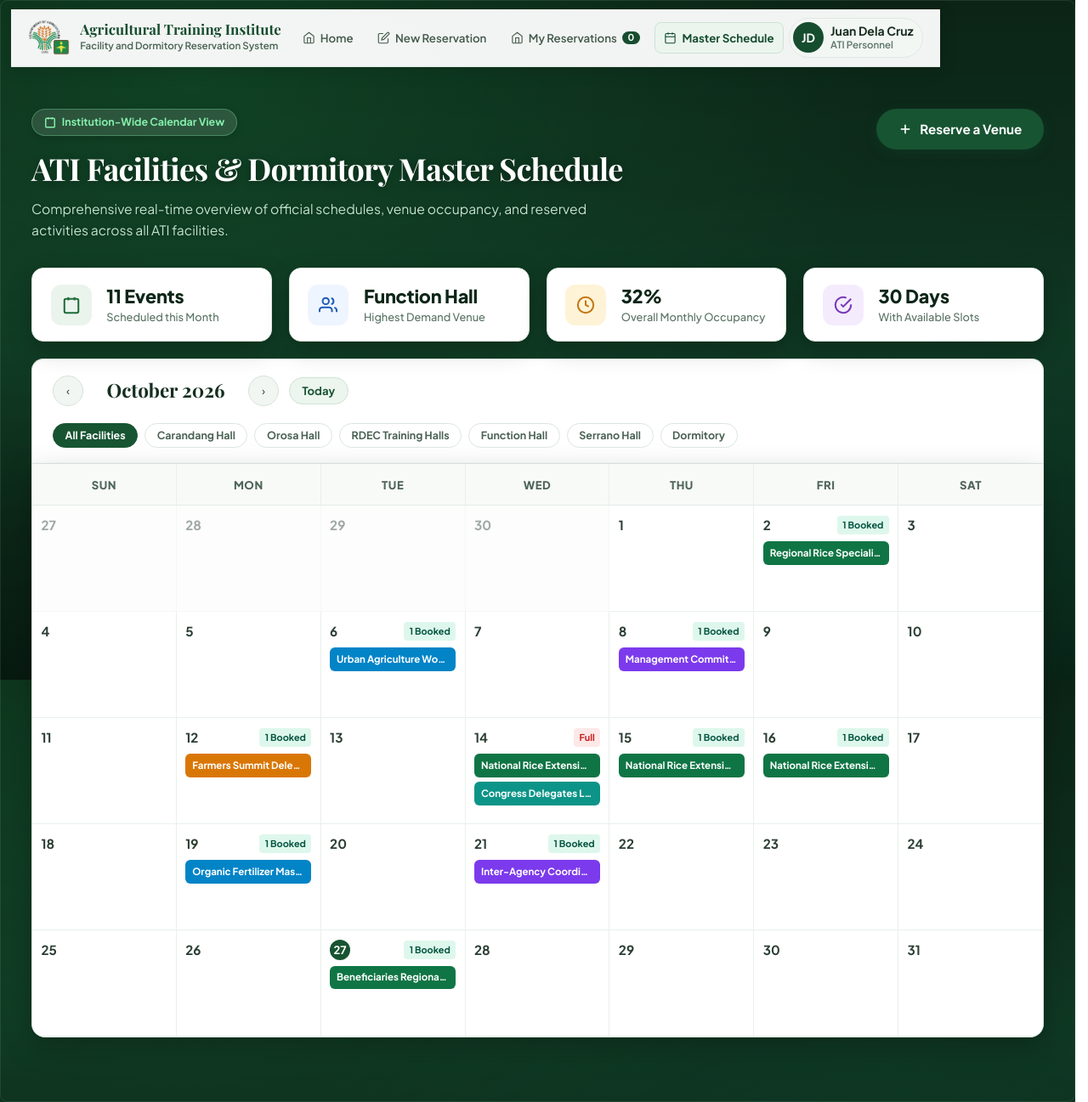
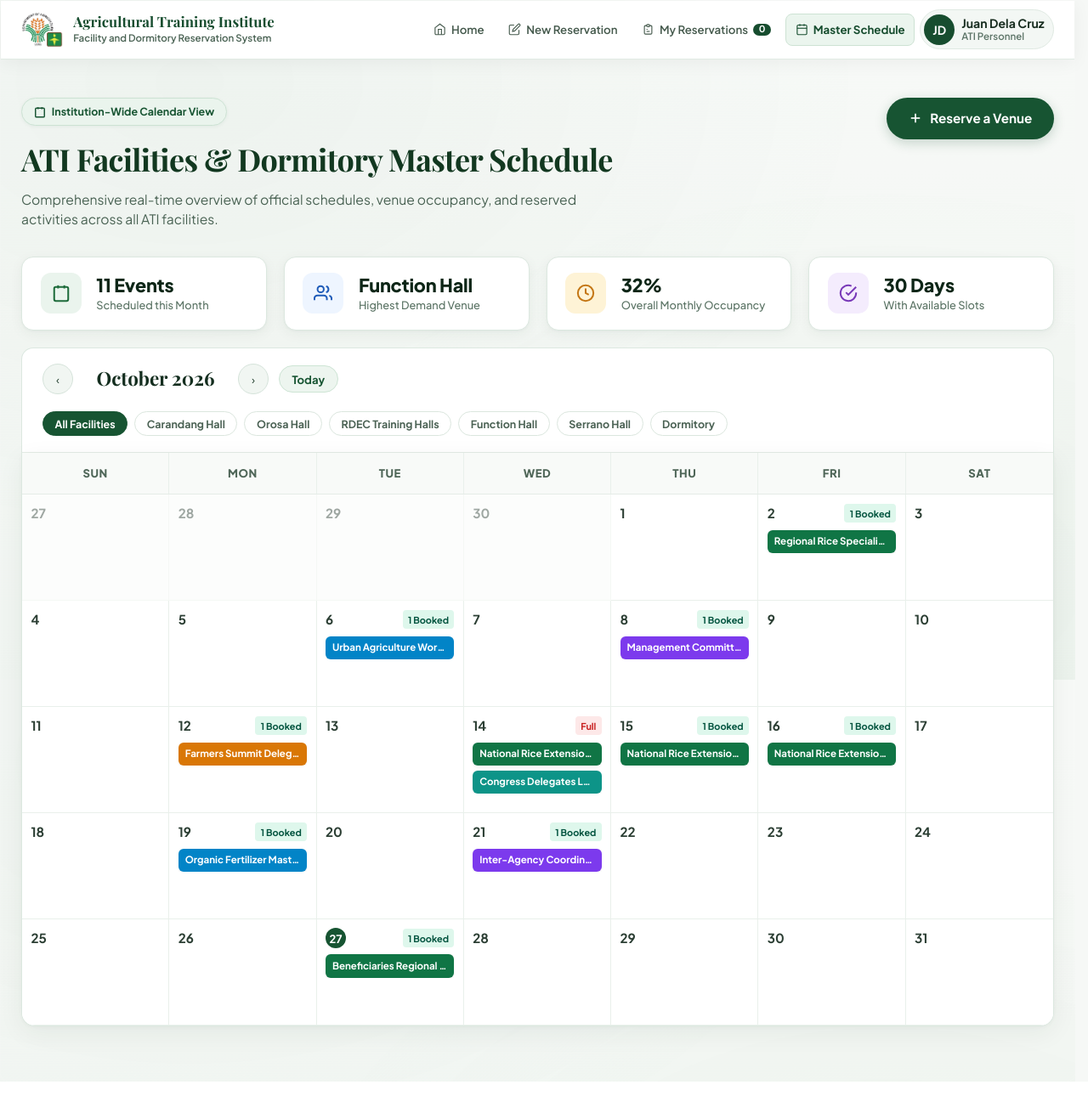
Before and after one commit to Hanzeyo/Ati_Reservation-system, a PHP site: page /schedule.php in a window 1280 px wide. Shown: the whole page at 85% size. After the commit the page ends 1273 px from the top, so only its background shows below. Run offline with PHP 8.4, Linux system fonts and the light colour scheme; data that the repository does not hold is empty; some web fonts are replaced.

Commit message:
updated design for schedule

```diff
--- a/css/booking.css
+++ b/css/booking.css
@@ -33,6 +33,10 @@ body.booking-body {
    Topbar Navigation
    ========================================================================== */
 .booking-topbar {
+  width: 100%;
+  left: 0;
+  right: 0;
+  flex-shrink: 0;
   background: rgba(255, 255, 255, 0.95);
   backdrop-filter: blur(14px);
   -webkit-backdrop-filter: blur(14px);
@@ -40,7 +44,7 @@ body.booking-body {
   position: sticky;
   top: 0;
   z-index: 100;
-  box-shadow: 0 4px 20px rgba(0, 0, 0, 0.12);
+  box-shadow: 0 4px 20px rgba(0, 0, 0, 0.06);
 }
 
 .booking-topbar-container {
--- a/css/schedule.css
+++ b/css/schedule.css
@@ -22,23 +22,56 @@
 }
 
 body.schedule-body {
-  background:
-    radial-gradient(ellipse at 18% 12%, rgba(34, 197, 94, 0.16) 0%, transparent 55%),
-    radial-gradient(ellipse at 82% 85%, rgba(16, 185, 129, 0.10) 0%, transparent 50%),
-    linear-gradient(180deg, #0b2416 0%, #0f3320 50%, #081a10 100%);
+  background-color: #f6f8f6;
+  background-image:
+    radial-gradient(ellipse at 18% 12%, rgba(22, 101, 52, 0.04) 0%, transparent 55%),
+    radial-gradient(ellipse at 82% 85%, rgba(46, 125, 50, 0.03) 0%, transparent 50%),
+    linear-gradient(180deg, #f7f9f7 0%, #f4f7f4 50%, #eff4f0 100%);
   background-attachment: fixed;
   color: var(--text-main);
   min-height: 100vh;
   display: flex;
   flex-direction: column;
+  margin: 0;
+  padding: 0;
+  width: 100%;
+}
+
+/* Ensure Topbar always takes 100% full width */
+.booking-topbar {
+  width: 100% !important;
+  left: 0;
+  right: 0;
+  flex-shrink: 0;
+  background: rgba(255, 255, 255, 0.96) !important;
+  backdrop-filter: blur(14px);
+  -webkit-backdrop-filter: blur(14px);
+  border-bottom: 1px solid rgba(220, 232, 224, 0.85);
+  position: sticky;
+  top: 0;
+  z-index: 100;
+  box-shadow: 0 4px 20px rgba(0, 0, 0, 0.05);
+}
+
+.booking-topbar-container {
+  max-width: 1440px;
+  width: 100%;
+  margin: 0 auto;
+  padding: 0.65rem 1.5rem;
+  display: flex;
+  align-items: center;
+  justify-content: space-between;
+  gap: 1rem;
+  box-sizing: border-box;
 }
 
 .schedule-main-wrapper {
   max-width: 1400px;
   margin: 0 auto;
-  padding: 2.5rem 1.5rem 4rem;
+  padding: 2.25rem 1.5rem 4rem;
   flex-grow: 1;
   width: 100%;
+  box-sizing: border-box;
 }
 
 /* Header Section */
@@ -55,17 +88,18 @@ body.schedule-body {
   font-family: var(--font-serif);
   font-size: 2.25rem;
   font-weight: 700;
-  color: #ffffff;
+  color: #123820;
   letter-spacing: -0.02em;
-  margin-bottom: 0.35rem;
-  text-shadow: 0 2px 10px rgba(0, 0, 0, 0.35);
+  margin-bottom: 0.4rem;
+  text-shadow: none;
 }
 
 .schedule-header-text p {
   font-size: 0.98rem;
-  color: #c2e3ce;
+  color: #4a6354;
   max-width: 720px;
-  text-shadow: 0 1px 4px rgba(0, 0, 0, 0.25);
+  line-height: 1.5;
+  text-shadow: none;
 }
 
 .schedule-top-badge {
@@ -74,14 +108,18 @@ body.schedule-body {
   gap: 0.45rem;
   font-size: 0.78rem;
   font-weight: 700;
-  color: #86efac;
-  background: rgba(255, 255, 255, 0.12);
-  padding: 0.3rem 0.85rem;
+  color: #175432;
+  background: #eaf4ed;
+  padding: 0.35rem 0.85rem;
   border-radius: 9999px;
   margin-bottom: 0.65rem;
-  border: 1px solid rgba(134, 239, 172, 0.32);
-  box-shadow: 0 2px 8px rgba(0, 0, 0, 0.15);
+  border: 1px solid #cce2d3;
+  box-shadow: 0 1px 4px rgba(23, 84, 50, 0.06);
   backdrop-filter: blur(8px);
+}
+
+.schedule-top-badge svg {
+  stroke: #175432;
 }
 
 .btn-book-from-schedule {
@@ -94,7 +132,7 @@ body.schedule-body {
   display: inline-flex;
   align-items: center;
   gap: 0.5rem;
-  box-shadow: 0 4px 14px rgba(23, 84, 50, 0.25);
+  box-shadow: 0 4px 14px rgba(23, 84, 50, 0.22);
   text-decoration: none;
   transition: var(--transition);
 }
@@ -102,7 +140,7 @@ body.schedule-body {
 .btn-book-from-schedule:hover {
   background-color: #0f3f24;
   transform: translateY(-2px);
-  box-shadow: 0 6px 18px rgba(23, 84, 50, 0.35);
+  box-shadow: 0 6px 18px rgba(23, 84, 50, 0.32);
 }
 
 /* Stats Ribbon - Clean & Simple (4 metric cards) */
@@ -118,13 +156,13 @@ body.schedule-body {
   border: 1.5px solid #dce8e0;
   border-radius: 14px;
   padding: 1.15rem 1.35rem;
-  box-shadow: 0 10px 30px rgba(0, 0, 0, 0.2), 0 2px 6px rgba(0, 0, 0, 0.06);
+  box-shadow: 0 4px 16px rgba(18, 56, 32, 0.05), 0 1px 3px rgba(0, 0, 0, 0.03);
   display: flex;
   align-items: center;
   gap: 1.1rem;
   cursor: pointer;
   position: relative;
-  transition: transform 0.12s ease, box-shadow 0.12s ease, border-color 0.12s ease;
+  transition: transform 0.18s ease, box-shadow 0.18s ease, border-color 0.18s ease;
   user-select: none;
 }
 
@@ -670,7 +708,7 @@ body.schedule-body {
   border-top: none;
   border-radius: 0 0 16px 16px;
   overflow: hidden;
-  box-shadow: 0 12px 36px rgba(0, 0, 0, 0.22), 0 2px 6px rgba(0, 0, 0, 0.06);
+  box-shadow: 0 8px 30px rgba(18, 56, 32, 0.06), 0 1px 4px rgba(0, 0, 0, 0.03);
 }
 
 /* Day Names Header */
--- a/schedule.php
+++ b/schedule.php
@@ -32,9 +32,9 @@ if (!empty($_SESSION['full_name'])) {
   <title>Master Schedule - Agricultural Training Institute</title>
   <meta name="description"
     content="Official institution-wide master schedule and facility reservation calendar for ATI halls, meeting rooms, and dormitory suites.">
-  <link rel="stylesheet" href="css/style.css?v=2">
-  <link rel="stylesheet" href="css/booking.css?v=2">
-  <link rel="stylesheet" href="css/schedule.css?v=2">
+  <link rel="stylesheet" href="css/style.css?v=<?php echo time(); ?>">
+  <link rel="stylesheet" href="css/booking.css?v=<?php echo time(); ?>">
+  <link rel="stylesheet" href="css/schedule.css?v=<?php echo time(); ?>">
   <link rel="stylesheet" href="css/mobile-drawer.css?v=<?php echo time(); ?>">
   <link rel="icon" type="image/png" href="assets/images/ATI_Logo.png">
 </head>
@@ -66,7 +66,7 @@ if (!empty($_SESSION['full_name'])) {
 
         <!-- New Reservation -->
         <a href="booking.php" class="booking-nav-item">
-          <svg viewBox="0 0 24 24" fill="none">
+          <svg viewBox="0 0 24 24" fill="none" stroke="currentColor" stroke-width="2">
             <path d="M11 4H4a2 2 0 0 0-2 2v14a2 2 0 0 0 2 2h14a2 2 0 0 0 2-2v-7"></path>
             <path d="M18.5 2.5a2.121 2.121 0 0 1 3 3L12 15l-4 1 1-4 9.5-9.5z"></path>
           </svg>
@@ -76,8 +76,10 @@ if (!empty($_SESSION['full_name'])) {
         <!-- My Reservations -->
         <a href="my_reservations.php" class="booking-nav-item" title="My Reservations">
           <svg viewBox="0 0 24 24" fill="none" stroke="currentColor" stroke-width="2">
-            <path d="M3 9l9-7 9 7v11a2 2 0 0 1-2 2H5a2 2 0 0 1-2-2z"></path>
-            <polyline points="9 22 9 12 15 12 15 22"></polyline>
+            <path d="M9 5H7a2 2 0 0 0-2 2v12a2 2 0 0 0 2 2h10a2 2 0 0 0 2-2V7a2 2 0 0 0-2-2h-2"></path>
+            <rect x="9" y="3" width="6" height="4" rx="2"></rect>
+            <line x1="9" y1="12" x2="11" y2="12"></line>
+            <line x1="9" y1="16" x2="15" y2="16"></line>
           </svg>
           <span>My Reservations</span>
           <span class="nav-badge-count"><?= $currentUserResCount ?></span>
@@ -561,10 +563,12 @@ if (!empty($_SESSION['full_name'])) {
         </div>
       </div>
     </div>
-    <!-- ==========================================================================
+  </div>
+
+  <!-- ==========================================================================
        MONTHLY SCHEDULED EVENTS LIST MODAL (Activated by Card 1)
        ========================================================================== -->
-    <div class="modal-overlay" id="monthlyEventsModal" role="dialog" aria-modal="true">
+  <div class="modal-overlay" id="monthlyEventsModal" role="dialog" aria-modal="true">
       <div class="modal-card modal-lg" style="max-width: 820px;">
         <button type="button" class="modal-close-btn js-close-modal" aria-label="Close modal">
           <svg width="18" height="18" viewBox="0 0 24 24" fill="none" stroke="currentColor" stroke-width="2.2"
```
